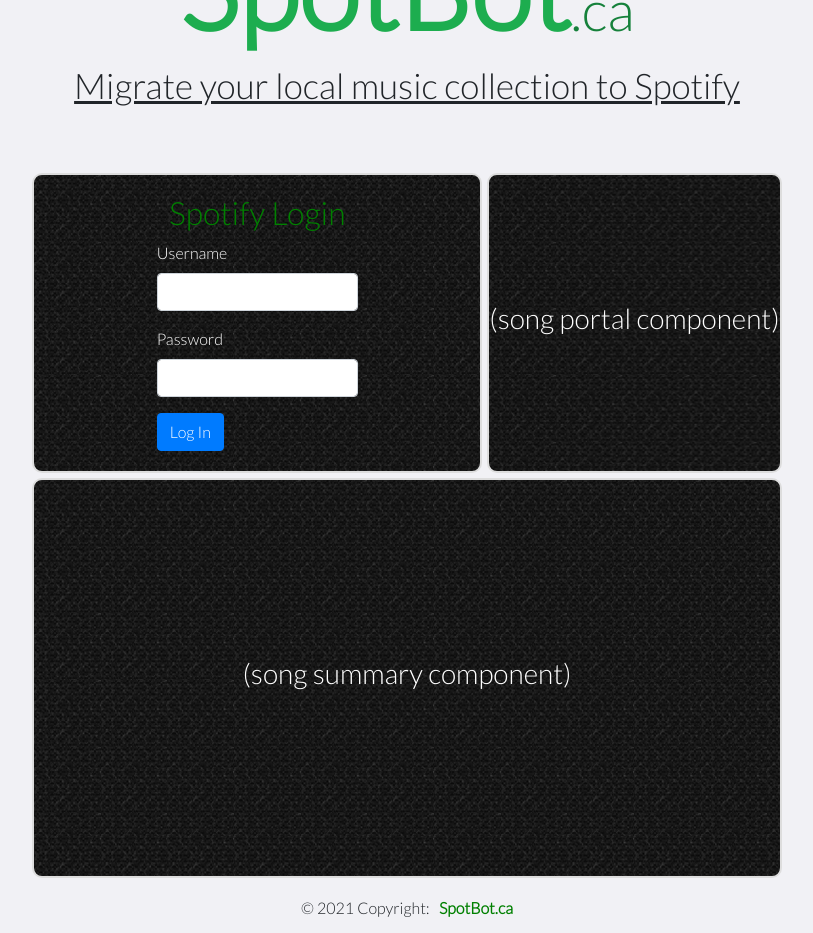
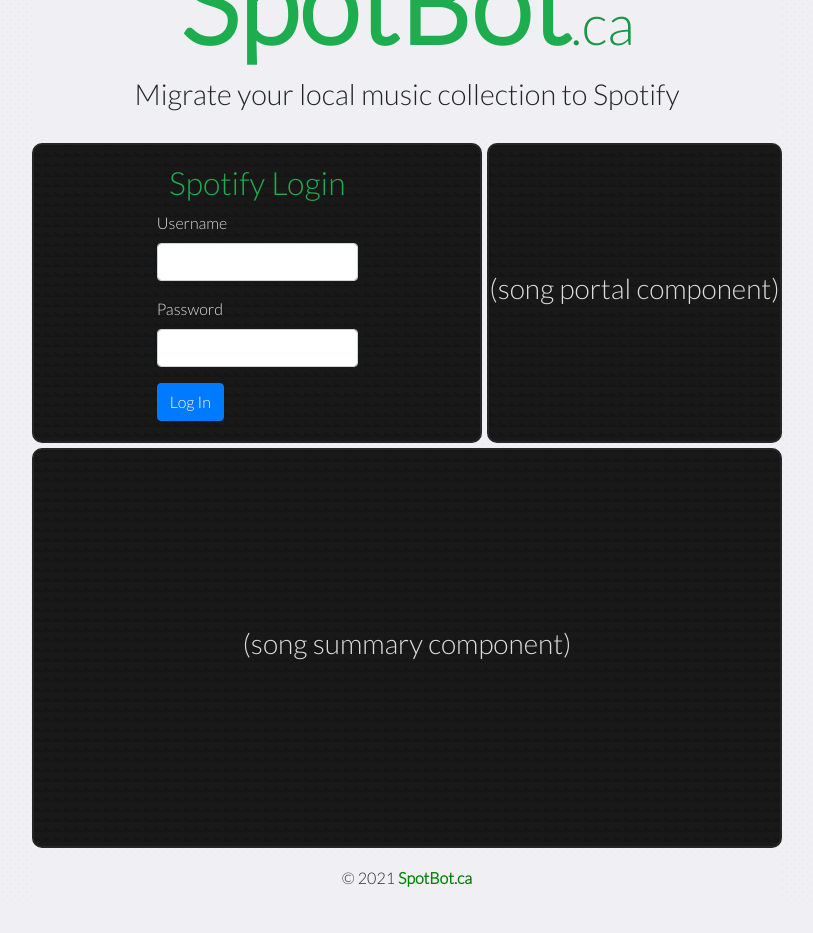
Before and after one commit to mwiraszka/SpotBot, an Angular app: page / in a window 1280 px wide. Shown: the whole page, without its empty margins (233-1046 px from the left). After the commit the page ends 903 px from the top, so only its background shows below. Built offline with nearby package versions, Linux system fonts and the light colour scheme.

Commit message:
redefined header sizes using rem; subtle css gradients for bgs; minor misc housekeeping

```diff
--- a/src/app/app.component.html
+++ b/src/app/app.component.html
@@ -1,7 +1,7 @@
 <main class="wrapper">
-  <app-header class="grid-item-1"></app-header>
+  <app-header class="grid-item-1 plain-bg"></app-header>
   <app-login class="grid-item-2 textured-bg"></app-login>
   <app-portal class="grid-item-3 textured-bg"></app-portal>
   <app-summary class="grid-item-4 textured-bg"></app-summary>
-  <app-footer class="grid-item-5"></app-footer>
+  <app-footer class="grid-item-5 plain-bg"></app-footer>
 </main>
--- a/src/app/footer/footer.component.html
+++ b/src/app/footer/footer.component.html
@@ -1,4 +1,3 @@
 <footer>
-  © 2021 Copyright: &nbsp;
-  <a class="link" href="https://spotbot.ca/">SpotBot.ca</a>
+  © 2021 <a class="link" href="https://spotbot.ca/">SpotBot.ca</a>
 </footer>
--- a/src/app/header/header.component.html
+++ b/src/app/header/header.component.html
@@ -1,4 +1,4 @@
 <header>
   <h1>SpotBot<i>.ca</i></h1>
-  <h2><u>Migrate your local music collection to Spotify</u></h2>
+  <h2>Migrate your local music collection to Spotify</h2>
 </header>
--- a/src/app/header/header.component.scss
+++ b/src/app/header/header.component.scss
@@ -1,27 +1,30 @@
 $primary: #1dad4f;
+
+header {
+  text-align: center;
+}
+
 h1 {
-  text-align: center;
   color: $primary;
-  font-size: 600%;
+  font-size: 5rem;
   font-weight: bold;
-
   i {
+    font-size: 50%;
     font-style: normal;
-    font-size: 50%;
     font-weight: normal;
-    color: darken($primary, 10%);
+    color: darken($primary, 5%);
   }
 }
+
 h2 {
-  text-align: center;
-  font-size: 130%;
+  font-size: 1.2rem;
 }
 
-@media (min-width: 650px) {
-  h1 { font-size: 650%; }
-  h2 { font-size: 180%; }
+@media (min-width: 550px) {
+  h1 { font-size: 6rem; }
+  h2 { font-size: 1.5rem; }
 }
-@media (min-width: 800px) {
-  h1 { font-size: 700%; }
-  h2 { font-size: 220%; }
+@media (min-width: 700px) {
+  h1 { font-size: 7rem; }
+  h2 { font-size: 1.8rem; }
 }
--- a/src/app/login/login.component.scss
+++ b/src/app/login/login.component.scss
@@ -1,5 +1,7 @@
+$primary: #1dad4f;
+
 h2 {
-  color: green;
+  color: $primary;
   text-align: center;
 }
 
--- a/src/styles.scss
+++ b/src/styles.scss
@@ -2,15 +2,26 @@
 @import url('https://fonts.googleapis.com/css2?family=Lato:wght@100;300&display=swap');
 * { font-family: 'Lato', sans-serif; }
 
+/* Custom colors */
+$near-white: hsl(240,17%,95%);
+$light-grey: hsla(0,0%,77%,40%);
+$dark-grey-1: hsla(0,0%,8%,85%);
+$dark-grey-2: hsla(0,0%,10%,85%);
+$near-black: hsl(0,0%,7%);
+
 body {
-  padding: 20px;
-  background-color: #f1f1f5;
+  padding: 10px;
+  background:
+    radial-gradient($light-grey, transparent 16%) 0 0,
+    radial-gradient($light-grey, transparent 16%) 4px 4px;
+  background-color: $near-white;
+  background-size: 8px 8px;
 }
 
 [class^="grid-item"] {
   display: grid;
   align-items: center;
-  justify-content: center;
+  justify-items: center;
   border-radius: 10px;
 }
 
@@ -19,15 +30,27 @@
   justify-content: center;
   align-content: center;
   grid-template-columns: 1fr;
-  grid-template-rows: 250px 300px minmax(150px, 250px) 1fr 50px;
-  grid-gap: 5px;
-  height: 95vh;
+  grid-template-rows: 220px 300px minmax(150px, 250px) 1fr 50px;
+  gap: 5px;
+  height: 100vh;
 }
+
+.textured-bg {
+  color: hsla(0,0%,95%,90%);
+  background:
+    linear-gradient(27deg, $dark-grey-1 5px, transparent 5px) 0 2px,
+    linear-gradient(90deg, $dark-grey-2 10px, transparent 10px);
+  background-color: $near-black;
+  background-size: 10px 10px;
+  border: 2px solid hsl(0,0%,15%);
+}
+.plain-bg { background: $near-white; }
+
 
 @media (min-width: 700px) {
   .wrapper {
     grid-template-columns: 450px fit-content(600px);
-    grid-template-rows: 300px 300px 400px 50px;
+    grid-template-rows: 220px 300px 400px 50px;
   }
   .grid-item-1 {
     grid-row: 1;
@@ -50,10 +73,3 @@
     grid-column: 1/-1;
   }
 }
-
-.textured-bg {
-  color: white;
-  background-image: url(./assets/box-bg.webp);
-  background-repeat: repeat;
-  border: 2px solid #ddd;
-}
```
Also changed, not shown: src/assets/box-bg.webp (deleted), src/assets/subtle-bg-pattern.png (deleted).
